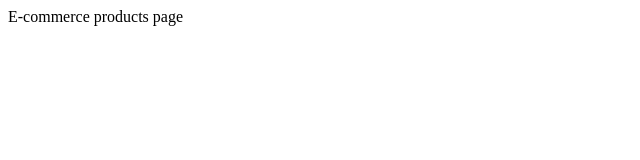
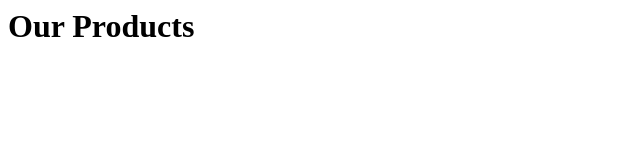
Before and after one commit to moonjani02-wq/madni-care-center, a plain HTML site: page products.html in a window 1280 px wide. Shown: the whole page, without its empty margins (0-640 px from the left). Drawn offline with Linux system fonts and the light colour scheme.

Commit message:
Add products.html file

```diff
--- a/products.html
+++ b/products.html
@@ -1 +1,10 @@
-E-commerce products page
+<html>
+<head>
+<title>Products</title>
+<link rel="stylesheet" href="styles.css">
+</head>
+<body>
+<h1>Our Products</h1>
+<!-- Product listings go here -->
+</body>
+</html>
```
